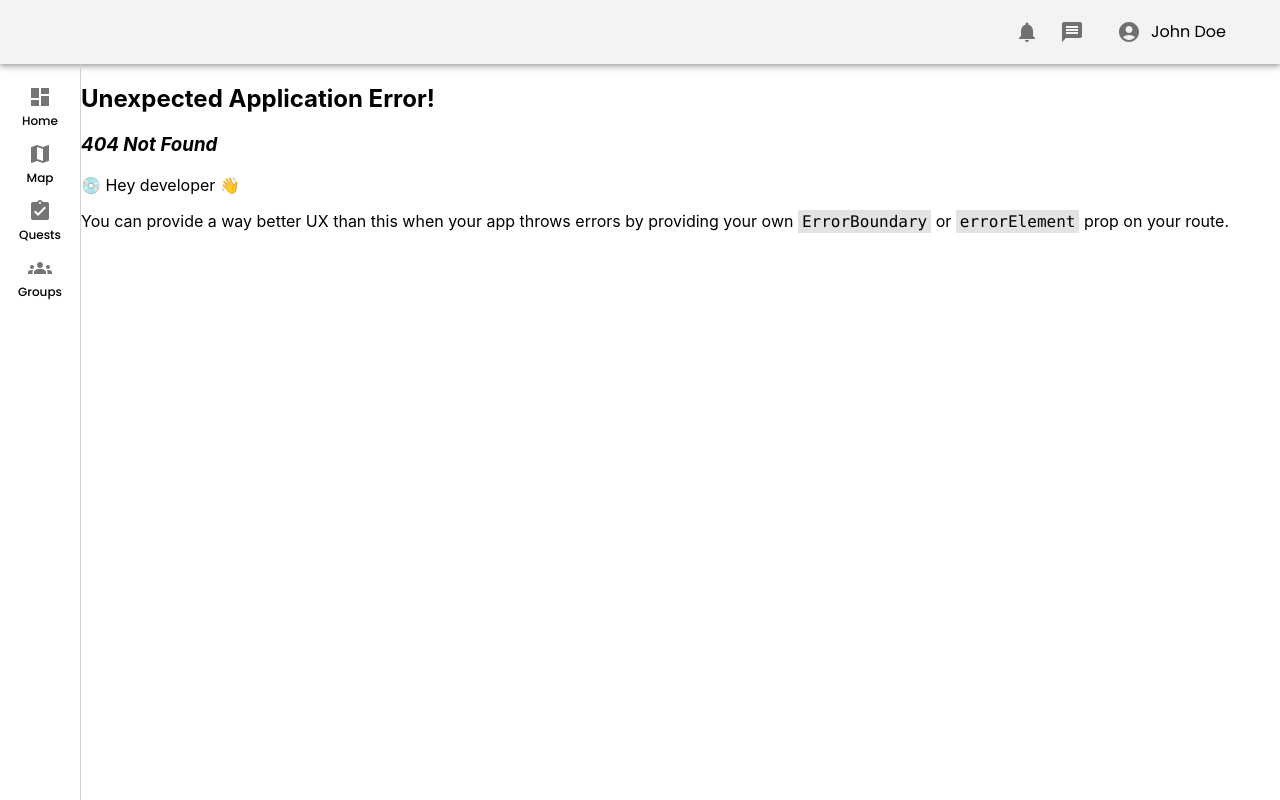
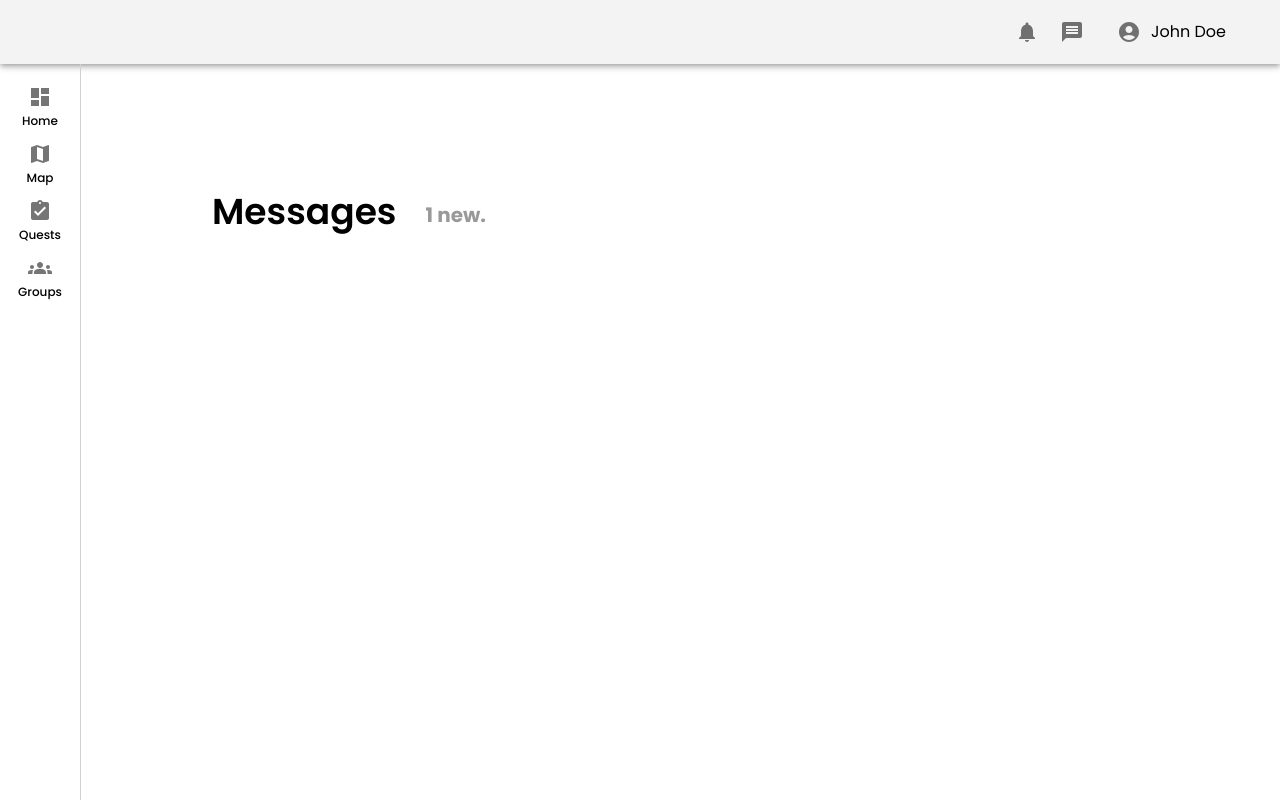
Before and after one commit to sandeep-bh-dev/Coquest-WebApp, a React (Create React App) app in the folder frontend/: page /message in a window 1280 px wide. Before the commit this address had no page. Shown: the top 800 px of the page. Built offline with nearby package versions, Linux system fonts and the light colour scheme.

Commit message:
made the title of messages and notify number

```diff
--- a/frontend/src/index.tsx
+++ b/frontend/src/index.tsx
@@ -5,8 +5,8 @@ import Toolbar from "./components/Toolbar";
 import LeftSideBar from "./components/LeftSideBar";
 import { ThemeProvider } from "@mui/material/styles";
 import theme from "./styles/theme";
+import { Message } from "./pages/Message";
 import "./index.css";
-import TaskCard from "./components/TaskCard";
 
 const root = ReactDOM.createRoot(
 	document.getElementById("root") as HTMLElement
@@ -25,6 +25,10 @@ const router = createBrowserRouter([
 			</div>
 		),
 	},
+	{
+		path: "/message",
+		element: <Message />,
+	},
 ]);
 
 root.render(
--- /dev/null
+++ b/frontend/src/pages/Message/Message.tsx
@@ -0,0 +1,23 @@
+import React from "react";
+import "./style.css";
+
+type MessagesNumberProps = {
+	number: number;
+};
+
+const MessagesNumber = ({ number }: MessagesNumberProps) => {
+	return <div className="messages-new-notify">{number} new.</div>;
+};
+
+const Message = () => {
+	return (
+		<div>
+			<div className="title-container">
+				<h1 className="messages-title">Messages</h1>
+				<MessagesNumber number={1} />
+			</div>
+		</div>
+	);
+};
+
+export default Message;
--- /dev/null
+++ b/frontend/src/pages/Message/index.ts
@@ -0,0 +1 @@
+export {default as Message} from "./Message";
--- /dev/null
+++ b/frontend/src/pages/Message/style.css
@@ -0,0 +1,32 @@
+.title-container {
+	width: 330px;
+	height: 54px;
+	display: flex;
+	align-items: center;
+	margin-top: 121px;
+	margin-left: 212px;
+}
+.messages-title {
+	/* H1 */
+	font-family: "Poppins";
+	font-style: normal;
+	font-weight: 600;
+	font-size: 36px;
+	line-height: 54px;
+
+	/* identical to box height */
+
+	color: #000000;
+}
+.messages-new-notify {
+	margin-left: 29px;
+	margin-top: 6px;
+	margin-bottom: 0px;
+	font-family: "Poppins";
+	font-style: normal;
+	font-weight: 700;
+	font-size: 20px;
+	line-height: 30px;
+	/* identical to box height */
+	color: #999999;
+}
```
